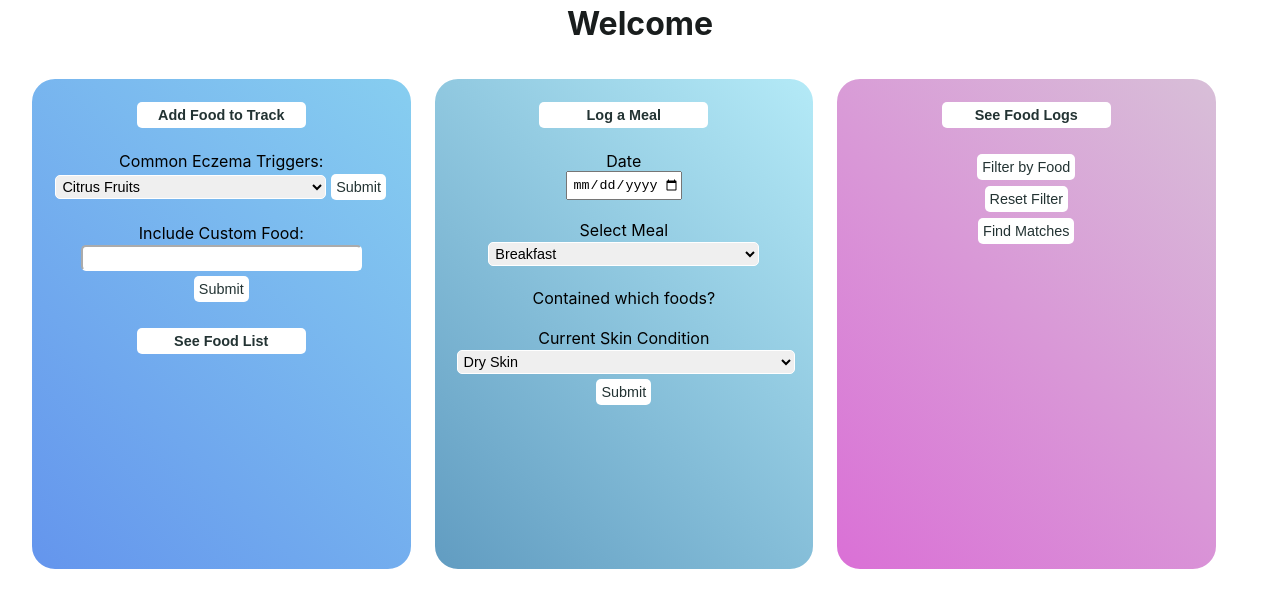
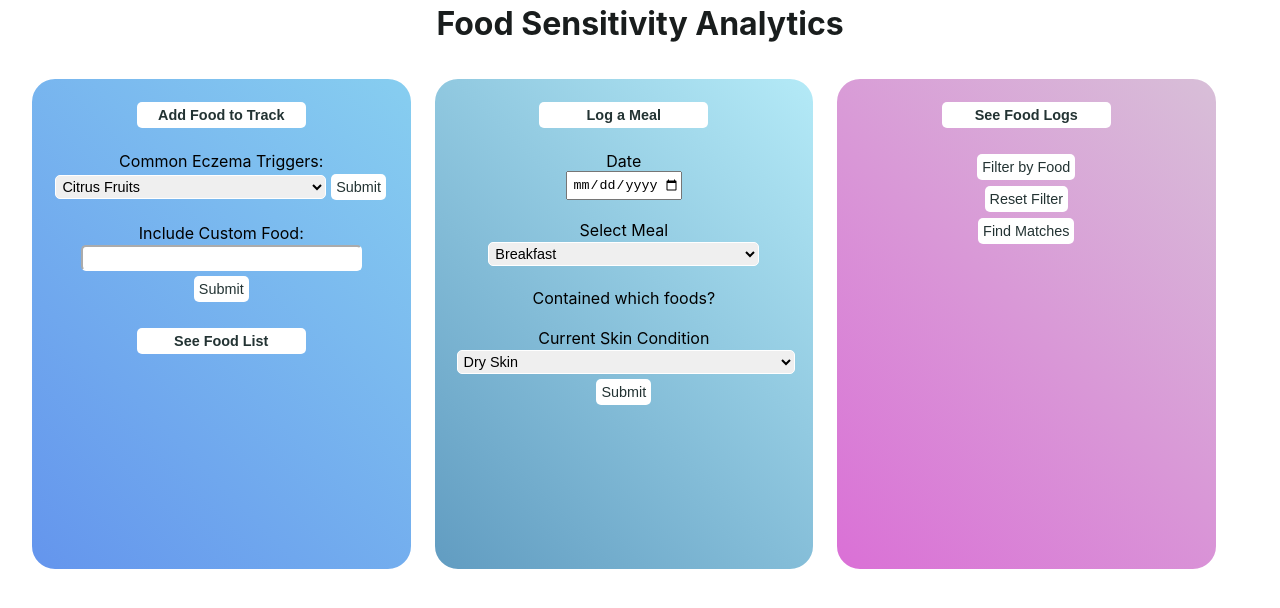
Before and after one commit to candacecodes/ProjE, a React (Create React App) app: page /foods in a window 1280 px wide. Shown: the top 608 px of the page. Built offline with nearby package versions, Linux system fonts and the light colour scheme.

Commit message:
updated h3 text

```diff
--- a/src/pages/Foods.js
+++ b/src/pages/Foods.js
@@ -466,7 +466,7 @@ export default class Foods extends Component {
 	render() {
 		return (
 			<>
-				<h3>Welcome</h3>
+				<h3>Food Sensitivity Analytics</h3>
 				<div id="outerdiv">
 					<div class="card" id="leftbox">
 						<form onSubmit={(e) => this.handleSubmit(e)}>
```
